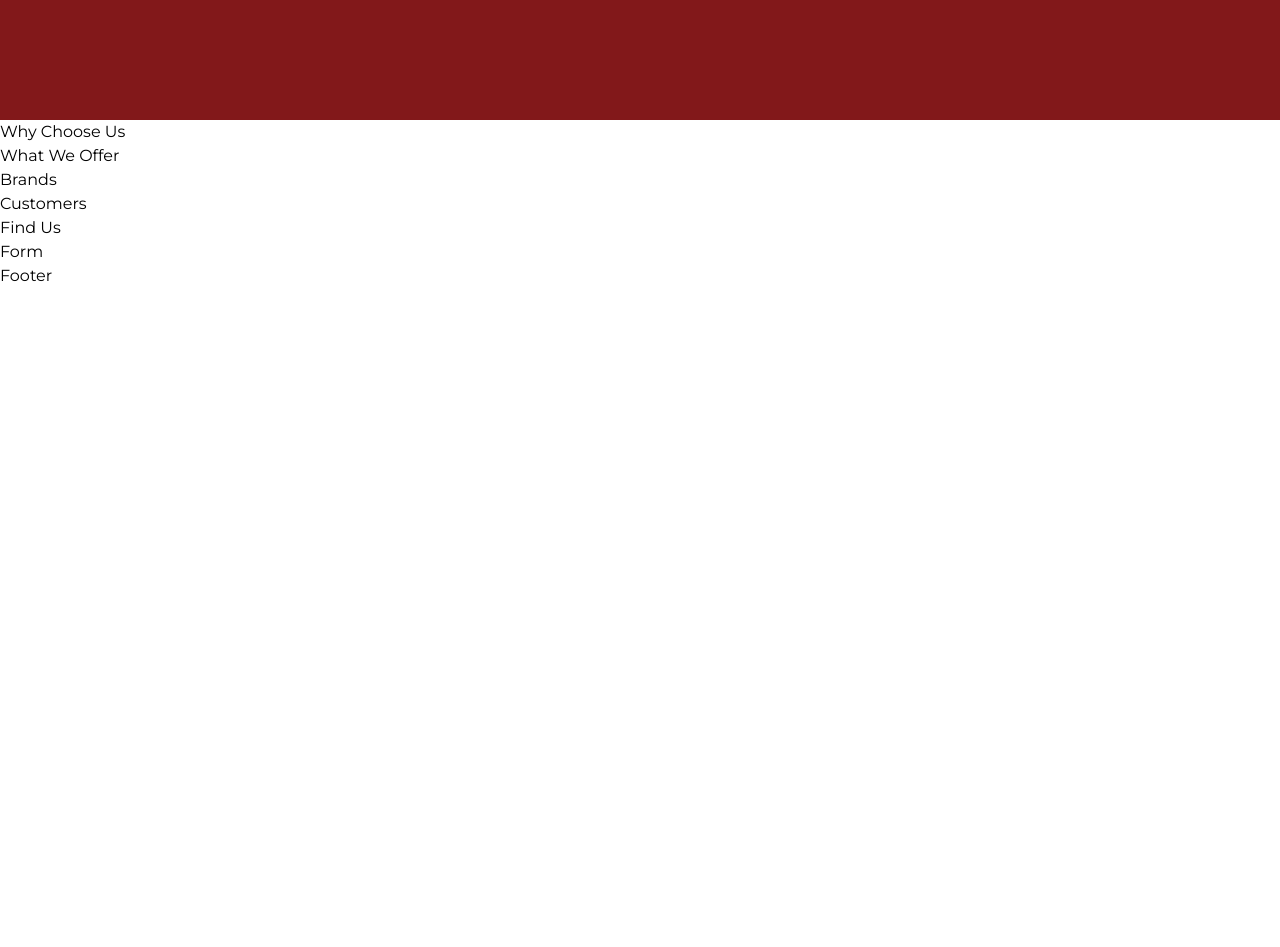
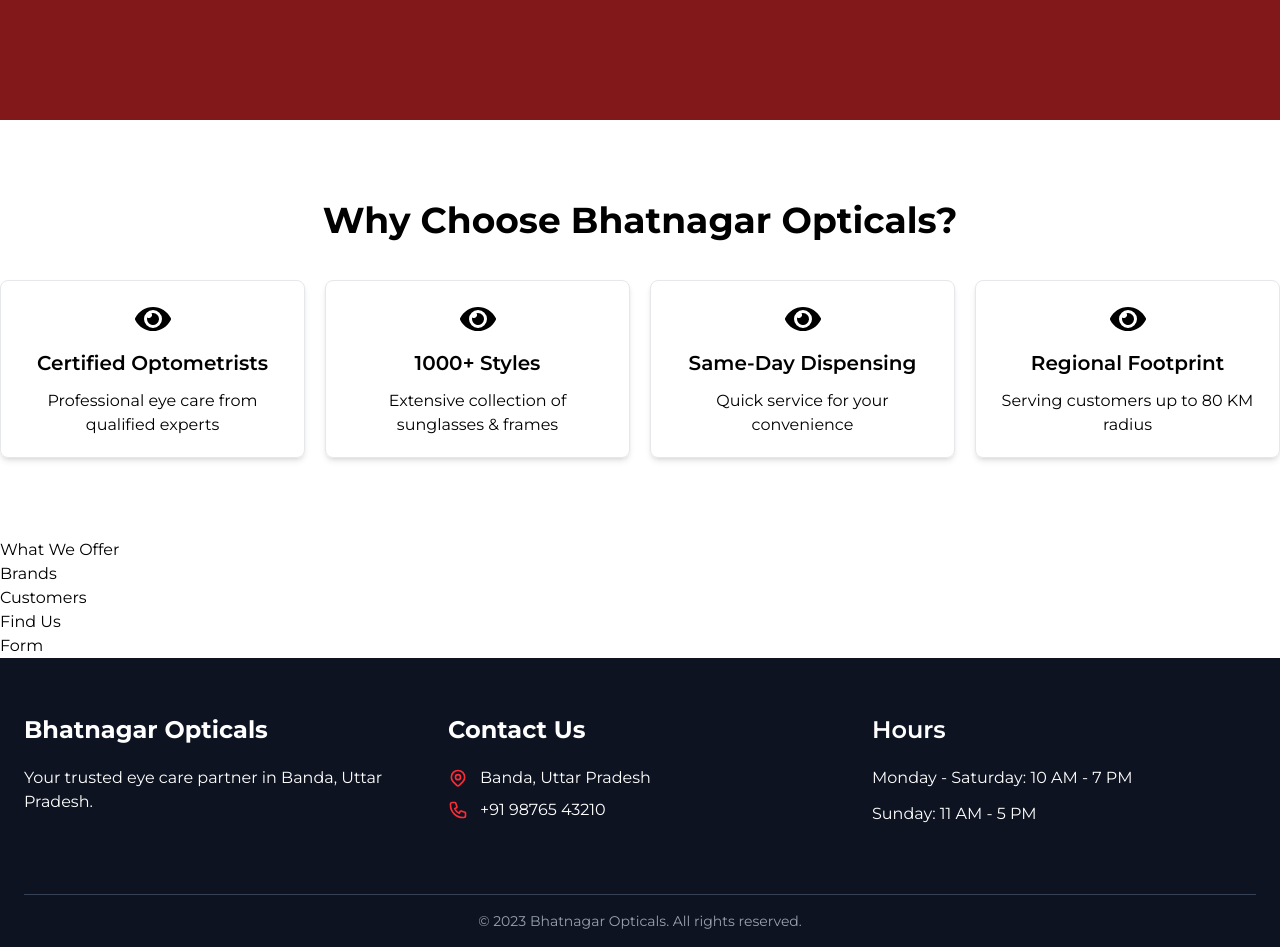
Before and after one commit to c9sid/Bhatnagar-Opticals, a Next.js app: page / in a window 1280 px wide. Shown: the part 680-1627 px from the top of the page. Before the commit the page ends 968 px from the top, so only its background shows below. Built offline with nearby package versions, Linux system fonts and the light colour scheme.

Commit message:
Footer and why choose us section added

```diff
--- a/app/globals.css
+++ b/app/globals.css
@@ -1 +1,5 @@
 @import "tailwindcss";
+
+html {
+    scroll-behavior: smooth;
+}
--- a/components/Footer.jsx
+++ b/components/Footer.jsx
@@ -1,9 +1,47 @@
-import React from 'react'
+import { HiOutlineCalculator, HiOutlineLocationMarker, HiOutlinePhone } from "react-icons/hi";
+import Link from "next/link";
 
-const Footer = () => {
+export default function Footer() {
     return (
-        <div>Footer</div>
-    )
+        <footer id="contact" className="bg-[#0d1321] text-white pt-14 px-6">
+            <div className="container mx-auto grid grid-cols-1 md:grid-cols-3 gap-10 pb-6">
+                {/* Contact Section */}
+                <div className="flex flex-col gap-3">
+                    <h3 className="text-2xl font-bold mb-2">Bhatnagar Opticals</h3>
+                    <p className="mb-4">
+                        Your trusted eye care partner in Banda, Uttar Pradesh.
+                    </p>
+                </div>
+
+                {/* Quick Links */}
+                <div className="flex flex-col gap-3">
+                    <h3 className="text-2xl font-bold mb-2">Contact Us</h3>
+                    <div className="flex flex-col space-y-2">
+                        <p className="inline-flex gap-3 items-center"><HiOutlineLocationMarker className="text-red-500 text-xl" /><a href="https://maps.google.com/">Banda, Uttar Pradesh</a></p>
+                        <p className="inline-flex gap-3 items-center"><HiOutlinePhone className="text-red-500 text-xl" /><a href="tel:+919876543210">+91 98765 43210</a></p>
+                    </div>
+                </div>
+
+                {/* WhatsApp & Social */}
+                <div className="flex flex-col gap-3">
+                    <h3 className="text-2xl font-semibold mb-2">Hours</h3>
+                    <p>
+                        Monday - Saturday: 10 AM - 7 PM
+                    </p>
+                    <p>
+                        Sunday: 11 AM - 5 PM
+                    </p>
+                </div>
+            </div>
+
+            {/* Bottom Bar */}
+            <div className="border-t border-gray-700 mt-10 py-4 text-center text-sm text-gray-400">
+                © 2023 Bhatnagar Opticals. All rights reserved.
+            </div>
+
+            <div className="fixed bottom-5 right-5 z-10 flex md:hidden">
+                <Link href={"#ad-estimate"} className="inline-flex gap-2 items-center bg-blue-600 hover:bg-blue-700 text-white rounded-md px-4 py-2 shadow-sm hover:shadow-md backdrop-blur-lg hover:shadow-blue-300 hover:-translate-y-0.5 transition-all delay-100 ease-in-out"><HiOutlineCalculator /> GET ESTIMATE</Link>
+            </div>
+        </footer>
+    );
 }
-
-export default Footer
--- a/components/Hero.jsx
+++ b/components/Hero.jsx
@@ -13,13 +13,13 @@ const Hero = () => {
                     <p className='text-white font-light text-sm md:text-xl text-center'>Free Eye Test | Branded Glasses | Contact Lenses | Walk-ins Welcome</p>
                 </div>
                 <div className="buttons px-5 flex flex-col md:flex md:flex-row gap-3 w-full justify-center">
-                    <Link href={'/'} className='flex items-center justify-center gap-3 px-6 py-3 rounded-full bg-white text-blue-500 font-semibold'>
-                        <span>
+                    <Link href={'/'} className='flex items-center justify-center gap-3 px-6 py-3 rounded-full bg-white hover:bg-blue-50 text-blue-500 font-semibold transition-all duration-300'>
+                        <span className='text-red-500'>
                             <FaMapPin />
                         </span>
                         <p>Get Directions</p>
                     </Link>
-                    <Link href={'/'} className='inline-flex items-center justify-center gap-3 px-6 py-3 rounded-full bg-red-500 text-white font-semibold'><span><FaEye /></span><p>Book Free Eye Test</p></Link>
+                    <Link href={'/'} className='inline-flex items-center justify-center gap-3 px-6 py-3 rounded-full bg-red-500 hover:bg-red-600 text-white font-semibold transition-all duration-300'><span><FaEye /></span><p>Book Free Eye Test</p></Link>
                 </div>
             </div>
         </section>
--- a/components/Navbar.jsx
+++ b/components/Navbar.jsx
@@ -5,7 +5,7 @@ import Link from 'next/link';
 import { useState, useEffect } from 'react';
 
 export const navLinks = [
-    { id: 1, name: "Ad Locations", href: "#ad-locations" },
+    { id: 1, name: "Why Us", href: "#why-us" },
     { id: 2, name: "Ad Estimate", href: "#ad-estimate" },
     { id: 3, name: "How it Works", href: "#how-it-works" }
 ];
--- a/components/WhyChooseUs.jsx
+++ b/components/WhyChooseUs.jsx
@@ -1,8 +1,57 @@
 import React from 'react'
+import { FaEye } from 'react-icons/fa'
+
+const cardData = [
+    {
+        id: 1,
+        icon: <FaEye />,
+        title: "Certified Optometrists",
+        desc: "Professional eye care from qualified experts",
+    },
+    {
+        id: 2,
+        icon: <FaEye />,
+        title: "1000+ Styles",
+        desc: "Extensive collection of sunglasses & frames",
+    },
+    {
+        id: 3,
+        icon: <FaEye />,
+        title: "Same-Day Dispensing",
+        desc: "Quick service for your convenience",
+    },
+    {
+        id: 4,
+        icon: <FaEye />,
+        title: "Regional Footprint",
+        desc: "Serving customers up to 80 KM radius",
+    },
+]
 
 const WhyChooseUs = () => {
     return (
-        <div>Why Choose Us</div>
+        <section id='why-us' className='container mx-auto py-20 px-5 md:px-0'>
+            <div>
+                <div className="heading">
+                    <h2 className='text-center text-4xl font-bold pb-10'>Why Choose Bhatnagar Opticals?</h2>
+                </div>
+                <div className="content grid grid-cols-1 md:grid-cols-4 gap-5">
+                    {cardData.map((card) => (
+                        <div id={card.id} className="card rounded-lg shadow-md hover:shadow-xl hover:-translate-y-1 p-5 transition-all duration-300 flex flex-col items-center justify-center gap-3 border border-gray-200">
+                            <div className="icon text-4xl">
+                                {card.icon}
+                            </div>
+                            <div className="title">
+                                <h3 className='text-center text-xl font-semibold'>{card.title}</h3>
+                            </div>
+                            <div className="desc">
+                                <p className='text-center'>{card.desc}</p>
+                            </div>
+                        </div>
+                    ))}
+                </div>
+            </div>
+        </section>
     )
 }
 
```
